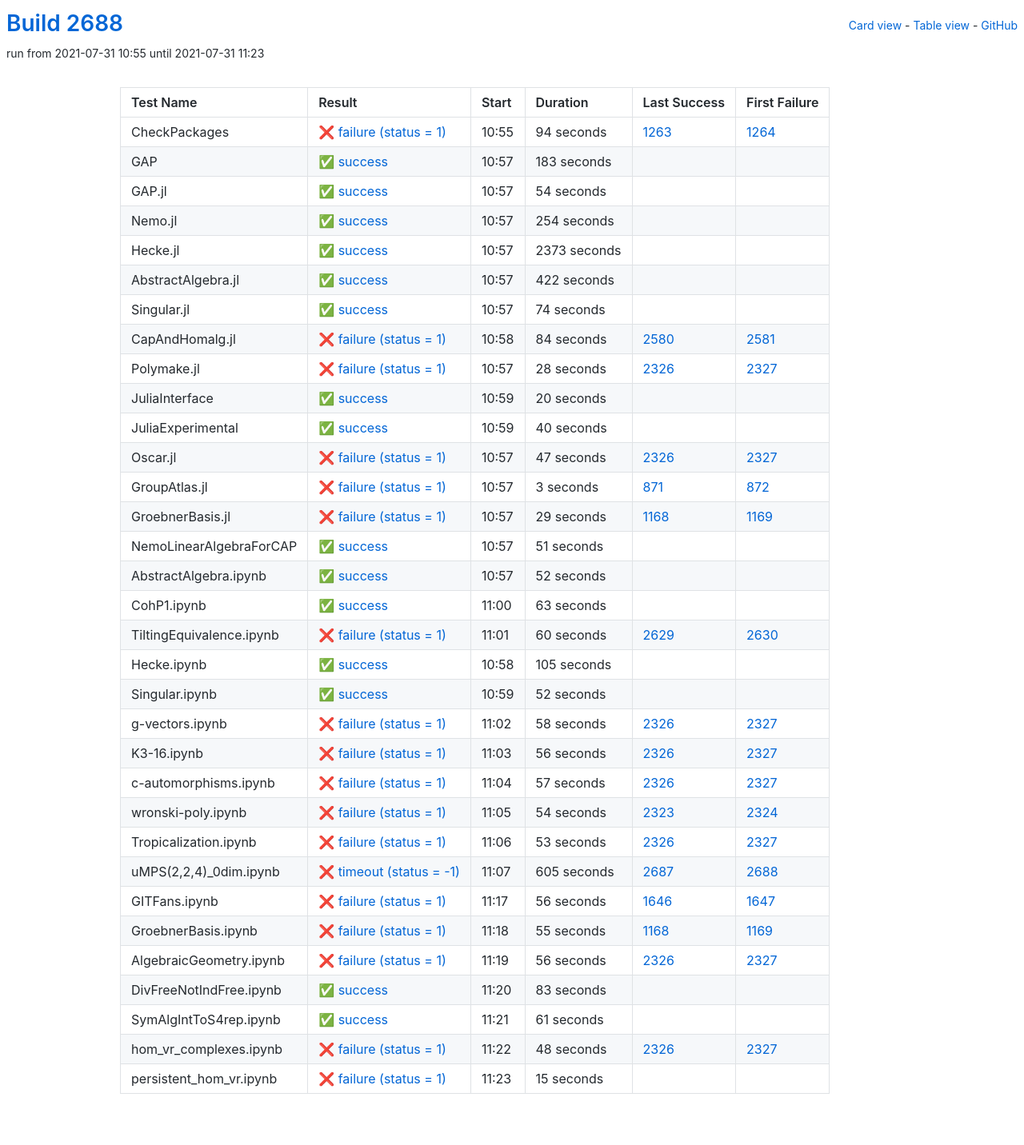
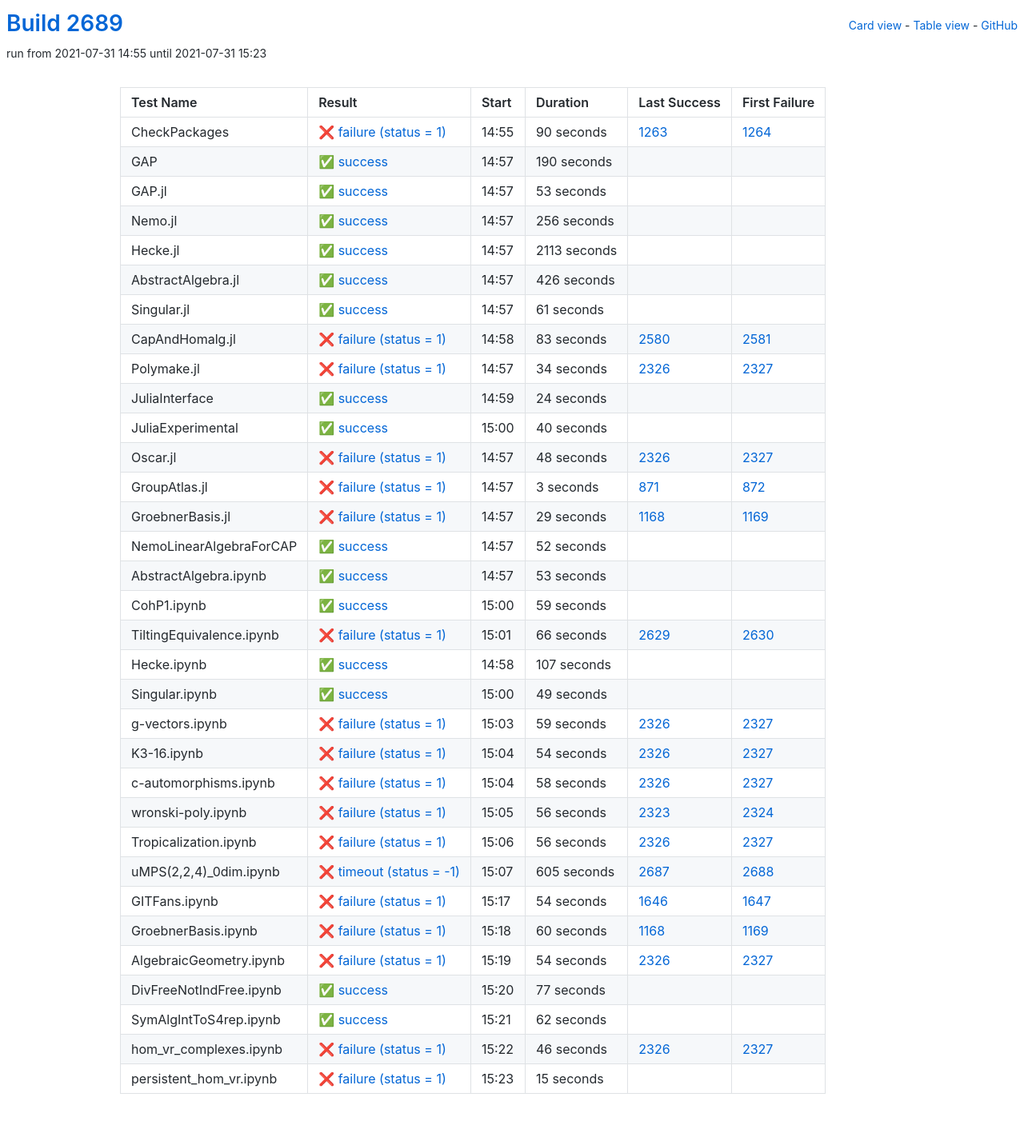
Before and after one commit to oscar-system/oscar-ci-status-stable, a Jekyll site: the page built from table.html, in a window 1280 px wide. Shown: the whole page at 80% size. Built offline with Jekyll 4.4.1, drawn with Linux system fonts in a browser that asks for light colours.

Commit message:
Build #2689

```diff
--- a/_data/ci.yml
+++ b/_data/ci.yml
@@ -1,6 +1,6 @@
 ---
-build: 2688
-build_url: https://oscarci.mathematik.uni-kl.de/job/oscar-stable/2688/
+build: 2689
+build_url: https://oscarci.mathematik.uni-kl.de/job/oscar-stable/2689/
 job: oscar-stable
 organization: oscar-system
 repo: oscar-ci-status-stable
@@ -8,128 +8,128 @@ repourl: https://github.com/oscar-system/oscar-ci-status-stable
 tests:
 - name: CheckPackages
   id: checkpackages
-  log: https://oscarci.mathematik.uni-kl.de/job/oscar-stable/2688/artifact/logs/build-2688/CheckPackages.log
-  start: 2021-07-31 10:55
+  log: https://oscarci.mathematik.uni-kl.de/job/oscar-stable/2689/artifact/logs/build-2689/CheckPackages.log
+  start: 2021-07-31 14:55
   success: false
   exitcode: 1
   status: failure
-  duration: 94
+  duration: 90
   last_success: 1263
   last_success_url: https://oscarci.mathematik.uni-kl.de/job/oscar-stable/1263/
   first_failure: 1264
   first_failure_url: https://oscarci.mathematik.uni-kl.de/job/oscar-stable/1264/
 - name: GAP
   id: gap
-  log: https://oscarci.mathematik.uni-kl.de/job/oscar-stable/2688/artifact/logs/build-2688/GAP.log
-  start: 2021-07-31 10:57
+  log: https://oscarci.mathematik.uni-kl.de/job/oscar-stable/2689/artifact/logs/build-2689/GAP.log
+  start: 2021-07-31 14:57
   success: true
   exitcode: 0
   status: success
-  duration: 183
+  duration: 190
   last_success: false
   last_success_url:
   first_failure: false
   first_failure_url:
 - name: GAP.jl
   id: gap-jl
-  log: https://oscarci.mathematik.uni-kl.de/job/oscar-stable/2688/artifact/logs/build-2688/GAP.jl.log
-  start: 2021-07-31 10:57
+  log: https://oscarci.mathematik.uni-kl.de/job/oscar-stable/2689/artifact/logs/build-2689/GAP.jl.log
+  start: 2021-07-31 14:57
   success: true
   exitcode: 0
   status: success
-  duration: 54
+  duration: 53
   last_success: false
   last_success_url:
   first_failure: false
   first_failure_url:
 - name: Nemo.jl
   id: nemo-jl
-  log: https://oscarci.mathematik.uni-kl.de/job/oscar-stable/2688/artifact/logs/build-2688/Nemo.jl.log
-  start: 2021-07-31 10:57
+  log: https://oscarci.mathematik.uni-kl.de/job/oscar-stable/2689/artifact/logs/build-2689/Nemo.jl.log
+  start: 2021-07-31 14:57
   success: true
   exitcode: 0
   status: success
-  duration: 254
+  duration: 256
   last_success: false
   last_success_url:
   first_failure: false
   first_failure_url:
 - name: Hecke.jl
   id: hecke-jl
-  log: https://oscarci.mathematik.uni-kl.de/job/oscar-stable/2688/artifact/logs/build-2688/Hecke.jl.log
-  start: 2021-07-31 10:57
+  log: https://oscarci.mathematik.uni-kl.de/job/oscar-stable/2689/artifact/logs/build-2689/Hecke.jl.log
+  start: 2021-07-31 14:57
   success: true
   exitcode: 0
   status: success
-  duration: 2373
+  duration: 2113
   last_success: false
   last_success_url:
   first_failure: false
   first_failure_url:
 - name: AbstractAlgebra.jl
   id: abstractalgebra-jl
-  log: https://oscarci.mathematik.uni-kl.de/job/oscar-stable/2688/artifact/logs/build-2688/AbstractAlgebra.jl.log
-  start: 2021-07-31 10:57
+  log: https://oscarci.mathematik.uni-kl.de/job/oscar-stable/2689/artifact/logs/build-2689/AbstractAlgebra.jl.log
+  start: 2021-07-31 14:57
   success: true
   exitcode: 0
   status: success
-  duration: 422
+  duration: 426
   last_success: false
   last_success_url:
   first_failure: false
   first_failure_url:
 - name: Singular.jl
   id: singular-jl
-  log: https://oscarci.mathematik.uni-kl.de/job/oscar-stable/2688/artifact/logs/build-2688/Singular.jl.log
-  start: 2021-07-31 10:57
+  log: https://oscarci.mathematik.uni-kl.de/job/oscar-stable/2689/artifact/logs/build-2689/Singular.jl.log
+  start: 2021-07-31 14:57
   success: true
   exitcode: 0
   status: success
-  duration: 74
+  duration: 61
   last_success: false
   last_success_url:
   first_failure: false
   first_failure_url:
 - name: CapAndHomalg.jl
   id: capandhomalg-jl
-  log: https://oscarci.mathematik.uni-kl.de/job/oscar-stable/2688/artifact/logs/build-2688/CapAndHomalg.jl.log
-  start: 2021-07-31 10:58
+  log: https://oscarci.mathematik.uni-kl.de/job/oscar-stable/2689/artifact/logs/build-2689/CapAndHomalg.jl.log
+  start: 2021-07-31 14:58
   success: false
   exitcode: 1
   status: failure
-  duration: 84
+  duration: 83
   last_success: 2580
   last_success_url: https://oscarci.mathematik.uni-kl.de/job/oscar-stable/2580/
   first_failure: 2581
   first_failure_url: https://oscarci.mathematik.uni-kl.de/job/oscar-stable/2581/
 - name: Polymake.jl
   id: polymake-jl
-  log: https://oscarci.mathematik.uni-kl.de/job/oscar-stable/2688/artifact/logs/build-2688/Polymake.jl.log
-  start: 2021-07-31 10:57
+  log: https://oscarci.mathematik.uni-kl.de/job/oscar-stable/2689/artifact/logs/build-2689/Polymake.jl.log
+  start: 2021-07-31 14:57
   success: false
   exitcode: 1
   status: failure
-  duration: 28
+  duration: 34
   last_success: 2326
   last_success_url: https://oscarci.mathematik.uni-kl.de/job/oscar-stable/2326/
   first_failure: 2327
   first_failure_url: https://oscarci.mathematik.uni-kl.de/job/oscar-stable/2327/
 - name: JuliaInterface
   id: juliainterface
-  log: https://oscarci.mathematik.uni-kl.de/job/oscar-stable/2688/artifact/logs/build-2688/JuliaInterface.log
-  start: 2021-07-31 10:59
+  log: https://oscarci.mathematik.uni-kl.de/job/oscar-stable/2689/artifact/logs/build-2689/JuliaInterface.log
+  start: 2021-07-31 14:59
   success: true
   exitcode: 0
   status: success
-  duration: 20
+  duration: 24
   last_success: false
   last_success_url:
   first_failure: false
   first_failure_url:
 - name: JuliaExperimental
   id: juliaexperimental
-  log: https://oscarci.mathematik.uni-kl.de/job/oscar-stable/2688/artifact/logs/build-2688/JuliaExperimental.log
-  start: 2021-07-31 10:59
+  log: https://oscarci.mathematik.uni-kl.de/job/oscar-stable/2689/artifact/logs/build-2689/JuliaExperimental.log
+  start: 2021-07-31 15:00
   success: true
   exitcode: 0
   status: success
@@ -140,20 +140,20 @@ tests:
   first_failure_url:
 - name: Oscar.jl
   id: oscar-jl
-  log: https://oscarci.mathematik.uni-kl.de/job/oscar-stable/2688/artifact/logs/build-2688/Oscar.jl.log
-  start: 2021-07-31 10:57
+  log: https://oscarci.mathematik.uni-kl.de/job/oscar-stable/2689/artifact/logs/build-2689/Oscar.jl.log
+  start: 2021-07-31 14:57
   success: false
   exitcode: 1
   status: failure
-  duration: 47
+  duration: 48
   last_success: 2326
   last_success_url: https://oscarci.mathematik.uni-kl.de/job/oscar-stable/2326/
   first_failure: 2327
   first_failure_url: https://oscarci.mathematik.uni-kl.de/job/oscar-stable/2327/
 - name: GroupAtlas.jl
   id: groupatlas-jl
-  log: https://oscarci.mathematik.uni-kl.de/job/oscar-stable/2688/artifact/logs/build-2688/GroupAtlas.jl.log
-  start: 2021-07-31 10:57
+  log: https://oscarci.mathematik.uni-kl.de/job/oscar-stable/2689/artifact/logs/build-2689/GroupAtlas.jl.log
+  start: 2021-07-31 14:57
   success: false
   exitcode: 1
   status: failure
@@ -164,8 +164,8 @@ tests:
   first_failure_url: https://oscarci.mathematik.uni-kl.de/job/oscar-stable/872/
 - name: GroebnerBasis.jl
   id: groebnerbasis-jl
-  log: https://oscarci.mathematik.uni-kl.de/job/oscar-stable/2688/artifact/logs/build-2688/GroebnerBasis.jl.log
-  start: 2021-07-31 10:57
+  log: https://oscarci.mathematik.uni-kl.de/job/oscar-stable/2689/artifact/logs/build-2689/GroebnerBasis.jl.log
+  start: 2021-07-31 14:57
   success: false
   exitcode: 1
   status: failure
@@ -176,20 +176,8 @@ tests:
   first_failure_url: https://oscarci.mathematik.uni-kl.de/job/oscar-stable/1169/
 - name: NemoLinearAlgebraForCAP
   id: nemolinearalgebraforcap
-  log: https://oscarci.mathematik.uni-kl.de/job/oscar-stable/2688/artifact/logs/build-2688/NemoLinearAlgebraForCAP.log
-  start: 2021-07-31 10:57
-  success: true
-  exitcode: 0
-  status: success
-  duration: 51
-  last_success: false
-  last_success_url:
-  first_failure: false
-  first_failure_url:
-- name: AbstractAlgebra.ipynb
-  id: abstractalgebra-ipynb
-  log: https://oscarci.mathematik.uni-kl.de/job/oscar-stable/2688/artifact/logs/build-2688/AbstractAlgebra.ipynb.log
-  start: 2021-07-31 10:57
+  log: https://oscarci.mathematik.uni-kl.de/job/oscar-stable/2689/artifact/logs/build-2689/NemoLinearAlgebraForCAP.log
+  start: 2021-07-31 14:57
   success: true
   exitcode: 0
   status: success
@@ -198,58 +186,94 @@ tests:
   last_success_url:
   first_failure: false
   first_failure_url:
-- name: CohP1.ipynb
-  id: cohp1-ipynb
-  log: https://oscarci.mathematik.uni-kl.de/job/oscar-stable/2688/artifact/logs/build-2688/CohP1.ipynb.log
-  start: 2021-07-31 11:00
+- name: AbstractAlgebra.ipynb
+  id: abstractalgebra-ipynb
+  log: https://oscarci.mathematik.uni-kl.de/job/oscar-stable/2689/artifact/logs/build-2689/AbstractAlgebra.ipynb.log
+  start: 2021-07-31 14:57
   success: true
   exitcode: 0
   status: success
-  duration: 63
+  duration: 53
+  last_success: false
+  last_success_url:
+  first_failure: false
+  first_failure_url:
+- name: CohP1.ipynb
+  id: cohp1-ipynb
+  log: https://oscarci.mathematik.uni-kl.de/job/oscar-stable/2689/artifact/logs/build-2689/CohP1.ipynb.log
+  start: 2021-07-31 15:00
+  success: true
+  exitcode: 0
+  status: success
+  duration: 59
   last_success: false
   last_success_url:
   first_failure: false
   first_failure_url:
 - name: TiltingEquivalence.ipynb
   id: tiltingequivalence-ipynb
-  log: https://oscarci.mathematik.uni-kl.de/job/oscar-stable/2688/artifact/logs/build-2688/TiltingEquivalence.ipynb.log
-  start: 2021-07-31 11:01
+  log: https://oscarci.mathematik.uni-kl.de/job/oscar-stable/2689/artifact/logs/build-2689/TiltingEquivalence.ipynb.log
+  start: 2021-07-31 15:01
   success: false
   exitcode: 1
   status: failure
-  duration: 60
+  duration: 66
   last_success: 2629
   last_success_url: https://oscarci.mathematik.uni-kl.de/job/oscar-stable/2629/
   first_failure: 2630
   first_failure_url: https://oscarci.mathematik.uni-kl.de/job/oscar-stable/2630/
 - name: Hecke.ipynb
   id: hecke-ipynb
-  log: https://oscarci.mathematik.uni-kl.de/job/oscar-stable/2688/artifact/logs/build-2688/Hecke.ipynb.log
-  start: 2021-07-31 10:58
+  log: https://oscarci.mathematik.uni-kl.de/job/oscar-stable/2689/artifact/logs/build-2689/Hecke.ipynb.log
+  start: 2021-07-31 14:58
   success: true
   exitcode: 0
   status: success
-  duration: 105
+  duration: 107
   last_success: false
   last_success_url:
   first_failure: false
   first_failure_url:
 - name: Singular.ipynb
   id: singular-ipynb
-  log: https://oscarci.mathematik.uni-kl.de/job/oscar-stable/2688/artifact/logs/build-2688/Singular.ipynb.log
-  start: 2021-07-31 10:59
+  log: https://oscarci.mathematik.uni-kl.de/job/oscar-stable/2689/artifact/logs/build-2689/Singular.ipynb.log
+  start: 2021-07-31 15:00
   success: true
   exitcode: 0
   status: success
-  duration: 52
+  duration: 49
   last_success: false
   last_success_url:
   first_failure: false
   first_failure_url:
 - name: g-vectors.ipynb
   id: g-vectors-ipynb
-  log: https://oscarci.mathematik.uni-kl.de/job/oscar-stable/2688/artifact/logs/build-2688/g-vectors.ipynb.log
-  start: 2021-07-31 11:02
+  log: https://oscarci.mathematik.uni-kl.de/job/oscar-stable/2689/artifact/logs/build-2689/g-vectors.ipynb.log
+  start: 2021-07-31 15:03
+  success: false
+  exitcode: 1
+  status: failure
+  duration: 59
+  last_success: 2326
+  last_success_url: https://oscarci.mathematik.uni-kl.de/job/oscar-stable/2326/
+  first_failure: 2327
+  first_failure_url: https://oscarci.mathematik.uni-kl.de/job/oscar-stable/2327/
+- name: K3-16.ipynb
+  id: k3-16-ipynb
+  log: https://oscarci.mathematik.uni-kl.de/job/oscar-stable/2689/artifact/logs/build-2689/K3-16.ipynb.log
+  start: 2021-07-31 15:04
+  success: false
+  exitcode: 1
+  status: failure
+  duration: 54
+  last_success: 2326
+  last_success_url: https://oscarci.mathematik.uni-kl.de/job/oscar-stable/2326/
+  first_failure: 2327
+  first_failure_url: https://oscarci.mathematik.uni-kl.de/job/oscar-stable/2327/
+- name: c-automorphisms.ipynb
+  id: c-automorphisms-ipynb
+  log: https://oscarci.mathematik.uni-kl.de/job/oscar-stable/2689/artifact/logs/build-2689/c-automorphisms.ipynb.log
+  start: 2021-07-31 15:04
   success: false
   exitcode: 1
   status: failure
@@ -258,10 +282,22 @@ tests:
   last_success_url: https://oscarci.mathematik.uni-kl.de/job/oscar-stable/2326/
   first_failure: 2327
   first_failure_url: https://oscarci.mathematik.uni-kl.de/job/oscar-stable/2327/
-- name: K3-16.ipynb
-  id: k3-16-ipynb
-  log: https://oscarci.mathematik.uni-kl.de/job/oscar-stable/2688/artifact/logs/build-2688/K3-16.ipynb.log
-  start: 2021-07-31 11:03
+- name: wronski-poly.ipynb
+  id: wronski-poly-ipynb
+  log: https://oscarci.mathematik.uni-kl.de/job/oscar-stable/2689/artifact/logs/build-2689/wronski-poly.ipynb.log
+  start: 2021-07-31 15:05
+  success: false
+  exitcode: 1
+  status: failure
+  duration: 56
+  last_success: 2323
+  last_success_url: https://oscarci.mathematik.uni-kl.de/job/oscar-stable/2323/
+  first_failure: 2324
+  first_failure_url: https://oscarci.mathematik.uni-kl.de/job/oscar-stable/2324/
+- name: Tropicalization.ipynb
+  id: tropicalization-ipynb
+  log: https://oscarci.mathematik.uni-kl.de/job/oscar-stable/2689/artifact/logs/build-2689/Tropicalization.ipynb.log
+  start: 2021-07-31 15:06
   success: false
   exitcode: 1
   status: failure
@@ -270,46 +306,10 @@ tests:
   last_success_url: https://oscarci.mathematik.uni-kl.de/job/oscar-stable/2326/
   first_failure: 2327
   first_failure_url: https://oscarci.mathematik.uni-kl.de/job/oscar-stable/2327/
-- name: c-automorphisms.ipynb
-  id: c-automorphisms-ipynb
-  log: https://oscarci.mathematik.uni-kl.de/job/oscar-stable/2688/artifact/logs/build-2688/c-automorphisms.ipynb.log
-  start: 2021-07-31 11:04
-  success: false
-  exitcode: 1
-  status: failure
-  duration: 57
-  last_success: 2326
-  last_success_url: https://oscarci.mathematik.uni-kl.de/job/oscar-stable/2326/
-  first_failure: 2327
-  first_failure_url: https://oscarci.mathematik.uni-kl.de/job/oscar-stable/2327/
-- name: wronski-poly.ipynb
-  id: wronski-poly-ipynb
-  log: https://oscarci.mathematik.uni-kl.de/job/oscar-stable/2688/artifact/logs/build-2688/wronski-poly.ipynb.log
-  start: 2021-07-31 11:05
-  success: false
-  exitcode: 1
-  status: failure
-  duration: 54
-  last_success: 2323
-  last_success_url: https://oscarci.mathematik.uni-kl.de/job/oscar-stable/2323/
-  first_failure: 2324
-  first_failure_url: https://oscarci.mathematik.uni-kl.de/job/oscar-stable/2324/
-- name: Tropicalization.ipynb
-  id: tropicalization-ipynb
-  log: https://oscarci.mathematik.uni-kl.de/job/oscar-stable/2688/artifact/logs/build-2688/Tropicalization.ipynb.log
-  start: 2021-07-31 11:06
-  success: false
-  exitcode: 1
-  status: failure
-  duration: 53
-  last_success: 2326
-  last_success_url: https://oscarci.mathematik.uni-kl.de/job/oscar-stable/2326/
-  first_failure: 2327
-  first_failure_url: https://oscarci.mathematik.uni-kl.de/job/oscar-stable/2327/
 - name: uMPS(2,2,4)_0dim.ipynb
   id: umps-2-2-4-0dim-ipynb
-  log: https://oscarci.mathematik.uni-kl.de/job/oscar-stable/2688/artifact/logs/build-2688/uMPS-2-2-4-_0dim.ipynb.log
-  start: 2021-07-31 11:07
+  log: https://oscarci.mathematik.uni-kl.de/job/oscar-stable/2689/artifact/logs/build-2689/uMPS-2-2-4-_0dim.ipynb.log
+  start: 2021-07-31 15:07
   success: false
   exitcode: -1
   status: timeout
@@ -320,80 +320,80 @@ tests:
   first_failure_url: https://oscarci.mathematik.uni-kl.de/job/oscar-stable/2688/
 - name: GITFans.ipynb
   id: gitfans-ipynb
-  log: https://oscarci.mathematik.uni-kl.de/job/oscar-stable/2688/artifact/logs/build-2688/GITFans.ipynb.log
-  start: 2021-07-31 11:17
+  log: https://oscarci.mathematik.uni-kl.de/job/oscar-stable/2689/artifact/logs/build-2689/GITFans.ipynb.log
+  start: 2021-07-31 15:17
   success: false
   exitcode: 1
   status: failure
-  duration: 56
+  duration: 54
   last_success: 1646
   last_success_url: https://oscarci.mathematik.uni-kl.de/job/oscar-stable/1646/
   first_failure: 1647
   first_failure_url: https://oscarci.mathematik.uni-kl.de/job/oscar-stable/1647/
 - name: GroebnerBasis.ipynb
   id: groebnerbasis-ipynb
-  log: https://oscarci.mathematik.uni-kl.de/job/oscar-stable/2688/artifact/logs/build-2688/GroebnerBasis.ipynb.log
-  start: 2021-07-31 11:18
+  log: https://oscarci.mathematik.uni-kl.de/job/oscar-stable/2689/artifact/logs/build-2689/GroebnerBasis.ipynb.log
+  start: 2021-07-31 15:18
   success: false
   exitcode: 1
   status: failure
-  duration: 55
+  duration: 60
   last_success: 1168
   last_success_url: https://oscarci.mathematik.uni-kl.de/job/oscar-stable/1168/
   first_failure: 1169
   first_failure_url: https://oscarci.mathematik.uni-kl.de/job/oscar-stable/1169/
 - name: AlgebraicGeometry.ipynb
   id: algebraicgeometry-ipynb
-  log: https://oscarci.mathematik.uni-kl.de/job/oscar-stable/2688/artifact/logs/build-2688/AlgebraicGeometry.ipynb.log
-  start: 2021-07-31 11:19
+  log: https://oscarci.mathematik.uni-kl.de/job/oscar-stable/2689/artifact/logs/build-2689/AlgebraicGeometry.ipynb.log
+  start: 2021-07-31 15:19
   success: false
   exitcode: 1
   status: failure
-  duration: 56
+  duration: 54
   last_success: 2326
   last_success_url: https://oscarci.mathematik.uni-kl.de/job/oscar-stable/2326/
   first_failure: 2327
   first_failure_url: https://oscarci.mathematik.uni-kl.de/job/oscar-stable/2327/
 - name: DivFreeNotIndFree.ipynb
   id: divfreenotindfree-ipynb
-  log: https://oscarci.mathematik.uni-kl.de/job/oscar-stable/2688/artifact/logs/build-2688/DivFreeNotIndFree.ipynb.log
-  start: 2021-07-31 11:20
+  log: https://oscarci.mathematik.uni-kl.de/job/oscar-stable/2689/artifact/logs/build-2689/DivFreeNotIndFree.ipynb.log
+  start: 2021-07-31 15:20
   success: true
   exitcode: 0
   status: success
-  duration: 83
+  duration: 77
   last_success: false
   last_success_url:
   first_failure: false
   first_failure_url:
 - name: SymAlgIntToS4rep.ipynb
   id: symalginttos4rep-ipynb
-  log: https://oscarci.mathematik.uni-kl.de/job/oscar-stable/2688/artifact/logs/build-2688/SymAlgIntToS4rep.ipynb.log
-  start: 2021-07-31 11:21
+  log: https://oscarci.mathematik.uni-kl.de/job/oscar-stable/2689/artifact/logs/build-2689/SymAlgIntToS4rep.ipynb.log
+  start: 2021-07-31 15:21
   success: true
   exitcode: 0
   status: success
-  duration: 61
+  duration: 62
   last_success: false
   last_success_url:
   first_failure: false
   first_failure_url:
 - name: hom_vr_complexes.ipynb
   id: hom-vr-complexes-ipynb
-  log: https://oscarci.mathematik.uni-kl.de/job/oscar-stable/2688/artifact/logs/build-2688/hom_vr_complexes.ipynb.log
-  start: 2021-07-31 11:22
+  log: https://oscarci.mathematik.uni-kl.de/job/oscar-stable/2689/artifact/logs/build-2689/hom_vr_complexes.ipynb.log
+  start: 2021-07-31 15:22
   success: false
   exitcode: 1
   status: failure
-  duration: 48
+  duration: 46
   last_success: 2326
   last_success_url: https://oscarci.mathematik.uni-kl.de/job/oscar-stable/2326/
   first_failure: 2327
   first_failure_url: https://oscarci.mathematik.uni-kl.de/job/oscar-stable/2327/
 - name: persistent_hom_vr.ipynb
   id: persistent-hom-vr-ipynb
-  log: https://oscarci.mathematik.uni-kl.de/job/oscar-stable/2688/artifact/logs/build-2688/persistent_hom_vr.ipynb.log
-  start: 2021-07-31 11:23
+  log: https://oscarci.mathematik.uni-kl.de/job/oscar-stable/2689/artifact/logs/build-2689/persistent_hom_vr.ipynb.log
+  start: 2021-07-31 15:23
   success: false
   exitcode: 1
   status: failure
```
Also changed, not shown: README.md.
